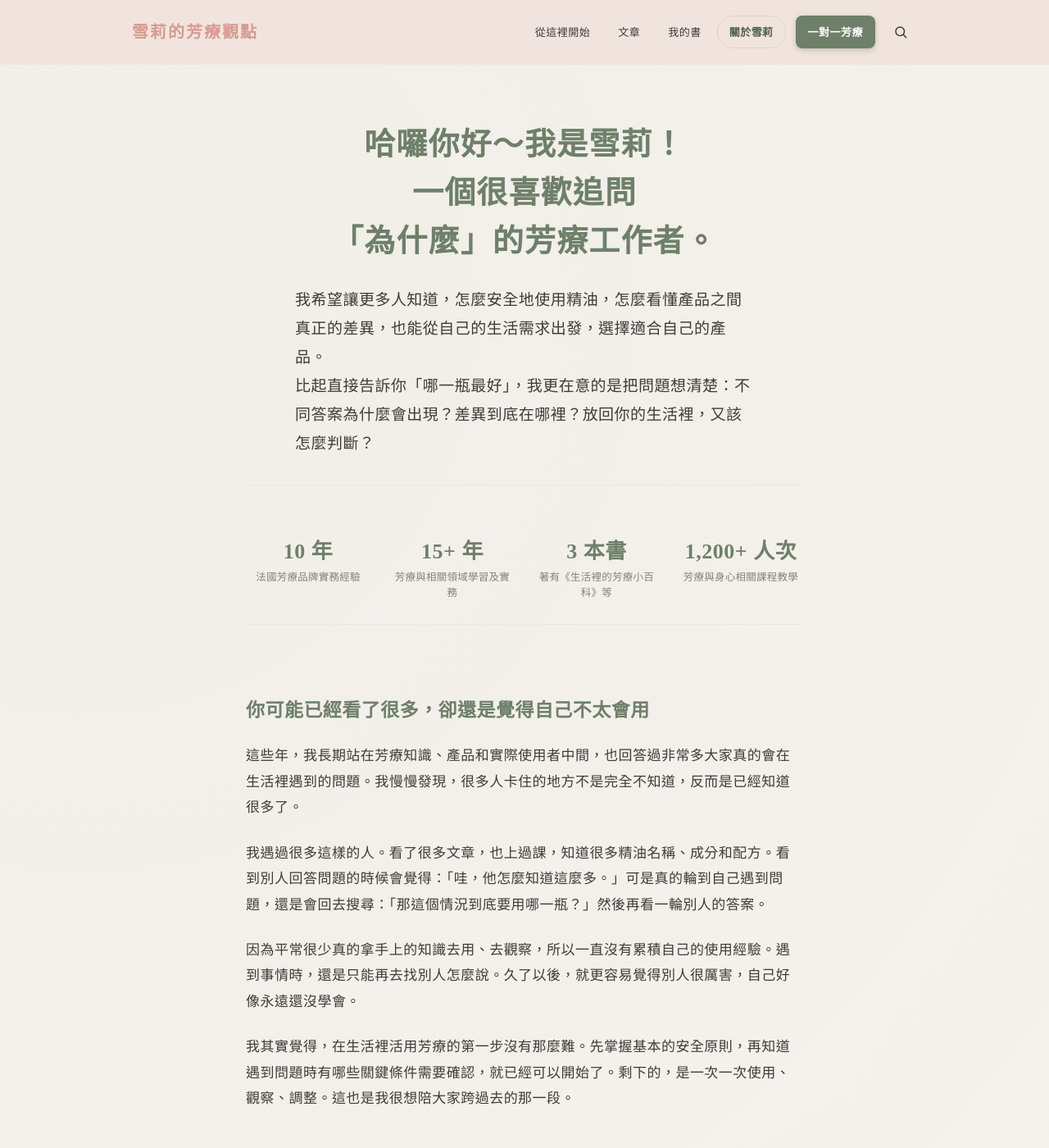
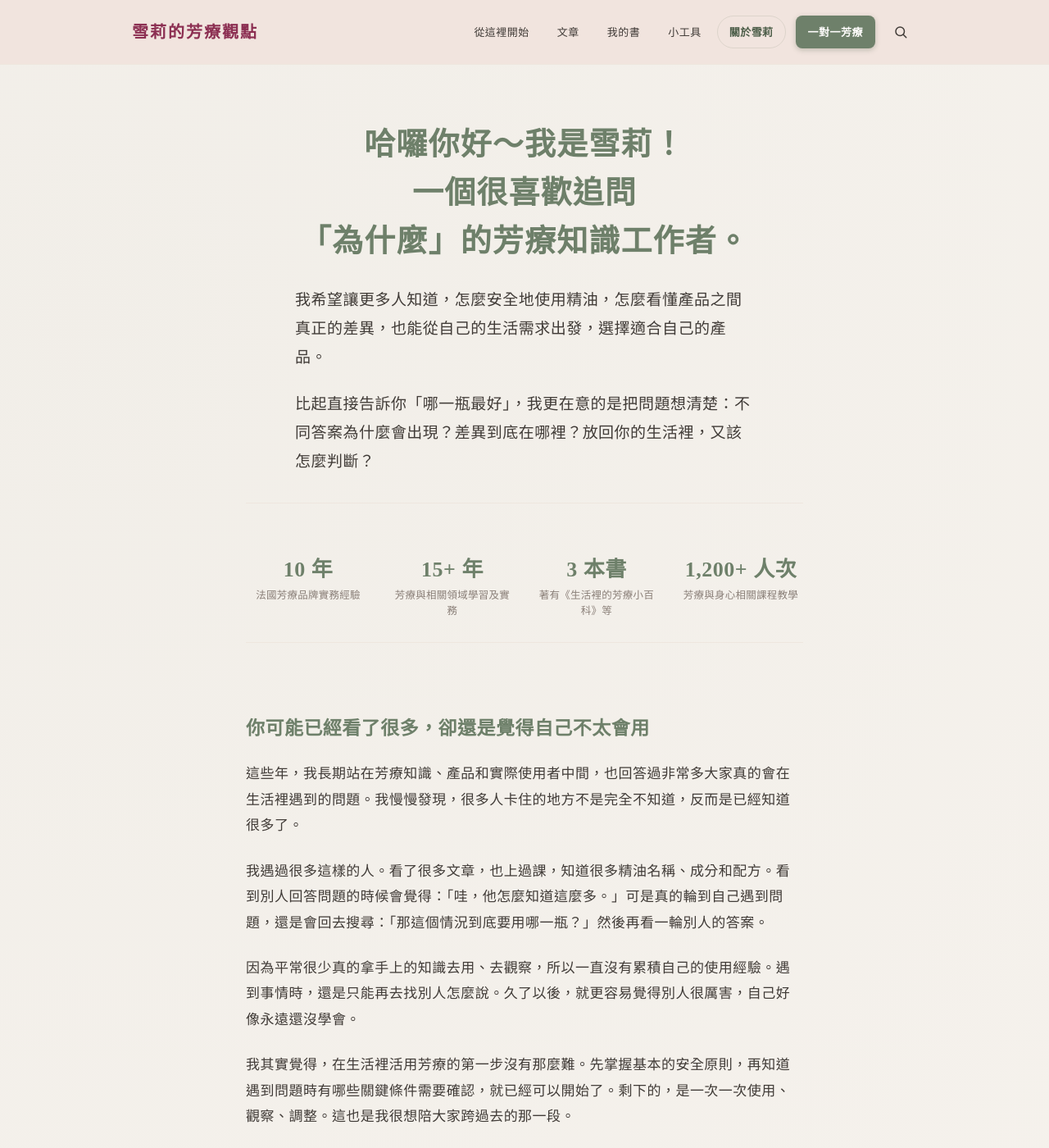
Before and after one commit to sherry-aromatherapy/sherry-aromatherapy.github.io, a Jekyll site: the page built from _pages/info.md, in a window 1280 px wide and 1400 px high. Shown: the whole window at 82% size. Built offline with Jekyll 4.4.1, drawn with Linux system fonts in a browser that asks for light colours.

Commit message:
更新顏色跟刪除分類

```diff
--- a/_config.yml
+++ b/_config.yml
@@ -41,6 +41,8 @@ nav:
     url: "/archive/"
   - title: "我的書"
     url: "/sherrybooks/"
+  - title: "小工具"
+    url: "/tools/"
   - title: "關於雪莉"
     url: "/info/"
 
--- a/_pages/info.md
+++ b/_pages/info.md
@@ -5,7 +5,7 @@ permalink: /info/
 ---
 
 <div class="about-section about-hero">
-  <h1>哈囉你好～我是雪莉！<br>一個很喜歡追問<br>「為什麼」的芳療工作者。</h1>
+  <h1>哈囉你好～我是雪莉！<br>一個很喜歡追問<br>「為什麼」的芳療知識工作者。</h1>
   <p>我希望讓更多人知道，怎麼安全地使用精油，怎麼看懂產品之間真正的差異，也能從自己的生活需求出發，選擇適合自己的產品。</p>
   <p>比起直接告訴你「哪一瓶最好」，我更在意的是把問題想清楚：不同答案為什麼會出現？差異到底在哪裡？放回你的生活裡，又該怎麼判斷？</p>
 </div>
--- a/assets/css/style.css
+++ b/assets/css/style.css
@@ -3,7 +3,7 @@
   --primary:#6E806A;
   --primary-dark:#4D5E49;
   --accent:#D89A91;
-  --accent-deep:#A8433A;
+  --accent-deep:#8C2F52;
   --accent-light:#F1E4DE;
   --bg:#F7F3EE;
   --surface-color:#FFFDFC;
@@ -138,14 +138,14 @@ nav.site-nav .site-logo{
   font-size:20px;
   font-weight:700;
   letter-spacing:0.10em;
-  color:var(--accent);
+  color:var(--accent-deep);
   margin-right:auto;
   padding:7px 8px 7px 0;
 }
 nav.site-nav .site-logo:hover{
   background:none;
   border-color:transparent;
-  color:var(--accent);
+  color:var(--accent-deep);
 }
 .nav-links{
   display:flex;
@@ -427,6 +427,49 @@ nav.site-nav a.nav-cta:hover{
   font-size:14px;
   color:var(--mist);
   margin:-8px 0 24px;
+}
+
+/* ---- Tools hub page ---- */
+.tool-cards{
+  display:grid;
+  grid-template-columns:repeat(2, 1fr);
+  gap:20px;
+  margin-top:32px;
+}
+@media (max-width:640px){
+  .tool-cards{grid-template-columns:1fr;}
+}
+.tool-card{
+  display:block;
+  background:var(--white);
+  border:1px solid var(--linen);
+  border-radius:14px;
+  padding:28px 24px;
+  text-decoration:none;
+  transition:border-color .15s ease, transform .15s ease, box-shadow .15s ease;
+}
+.tool-card:hover{
+  border-color:var(--indigo);
+  transform:translateY(-2px);
+  box-shadow:0 6px 20px rgba(74,64,58,0.08);
+  text-decoration:none;
+}
+.tool-card-icon{
+  font-size:28px;
+  margin-bottom:12px;
+  line-height:1;
+}
+.tool-card-title{
+  font-family:var(--font-serif);
+  font-weight:700;
+  font-size:18px;
+  color:var(--indigo);
+  margin-bottom:8px;
+}
+.tool-card-desc{
+  font-size:14px;
+  color:var(--text-secondary);
+  line-height:1.7;
 }
 .section-heading{
   font-size:13px;
@@ -749,11 +792,13 @@ footer.site-footer .footer-links a:hover{
   border-color:var(--clay);
 }
 footer.site-footer .footer-links a.footer-support{
-  color:var(--accent-deep);
+  color:var(--indigo);
   font-weight:700;
+  border-bottom:1px solid var(--accent);
 }
 footer.site-footer .footer-links a.footer-support:hover{
   color:var(--indigo-deep);
+  border-color:var(--accent);
 }
 footer.site-footer a.credit{
   display:inline-block;
@@ -857,10 +902,11 @@ article.about{
   font-size:var(--text-body-lg);
   color:var(--text-primary);
   max-width:560px;
-  margin:0 auto;
+  margin:0 auto 22px;
   line-height:1.85;
   text-align:left;
 }
+.about-hero p:last-child{margin-bottom:0;}
 
 /* ---- Trust stats bar ---- */
 .about-stats{
```
Also changed, not shown: _pages/tools.md (added, +33 -0 lines), _posts/2025-07-24-雪莉的-1+40-本芳療書單開啟你的芳療自學之旅.md (+2 -2 lines).
